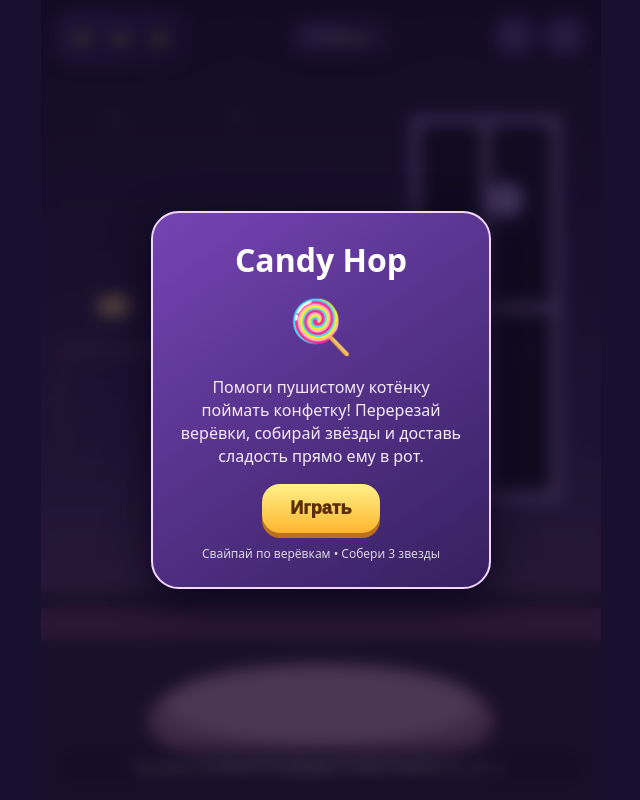
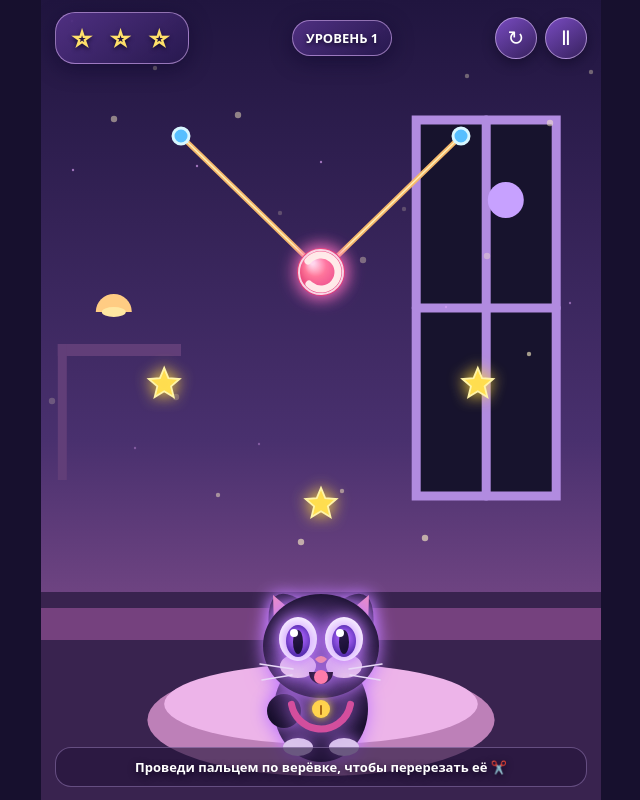
Before and after one commit to gzp8wszfdf-eng/Candy-Hop, a plain HTML site: page index.html in a window 1280 px wide. Both pictures are taken after a click on the button "Играть". Shown: the whole page, without its empty margins (319-959 px from the left). Drawn offline with Linux system fonts and the light colour scheme.

Commit message:
Fix game start initialization order

```diff
--- a/index.html
+++ b/index.html
@@ -42,7 +42,7 @@ function lose(){active=false;modal.style.display='grid';document.querySelector('
 function frame(now){if(!active||paused)return;let dt=Math.min((now-last)/1000,.025);last=now;t+=dt;let alive=ropes.filter(r=>r.alive);if(alive.length===1){let r=alive[0];r.omega+=(-9.8/r.len*Math.sin(r.angle))*dt;r.omega*=.998;r.angle+=r.omega*dt;candy.x=r.ax+Math.sin(r.angle)*r.len;candy.y=r.ay+Math.cos(r.angle)*r.len;candy.vx=Math.cos(r.angle)*r.len*r.omega;candy.vy=-Math.sin(r.angle)*r.len*r.omega}else if(alive.length===0){candy.vy+=1050*dt;candy.x+=candy.vx*dt;candy.y+=candy.vy*dt}
 for(const s of stars)if(!s.got&&Math.hypot(candy.x-s.x,candy.y-s.y)<29){s.got=true;score++;document.querySelector('#score').textContent=['★ ☆ ☆','★ ★ ☆','★ ★ ★'][score-1]}
 if(alive.length===0&&candy.y>H*.78&&Math.abs(candy.x-W*.5)<82){draw();setTimeout(win,250);return}if(candy.y>H+40||candy.x<-40||candy.x>W+40){draw();setTimeout(lose,200);return}draw();requestAnimationFrame(frame)}
-function launch(){resize();init();modal.style.display='none';active=true;paused=false;last=performance.now();requestAnimationFrame(frame)}
+function launch(){init();resize();modal.style.display='none';active=true;paused=false;last=performance.now();requestAnimationFrame(frame)}
 start.addEventListener('click',launch);document.querySelector('#restart').addEventListener('click',()=>{if(active)launch();else{init();draw()}});document.querySelector('#pause').addEventListener('click',()=>{if(!active)return;paused=!paused;document.querySelector('#pause').textContent=paused?'▶':'Ⅱ';if(!paused){last=performance.now();requestAnimationFrame(frame)}});window.addEventListener('resize',()=>{resize();if(active){init();draw()}});resize();init();draw();
 })();
 </script></body></html>
```
